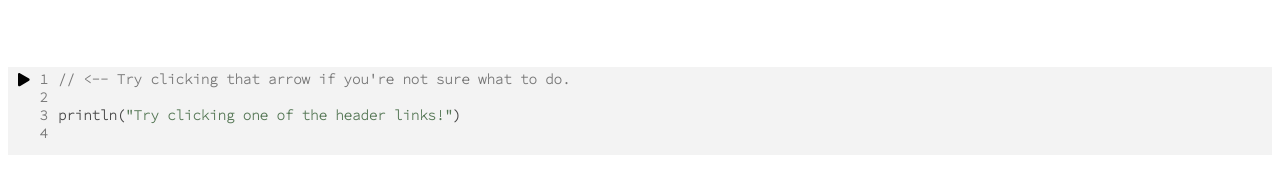
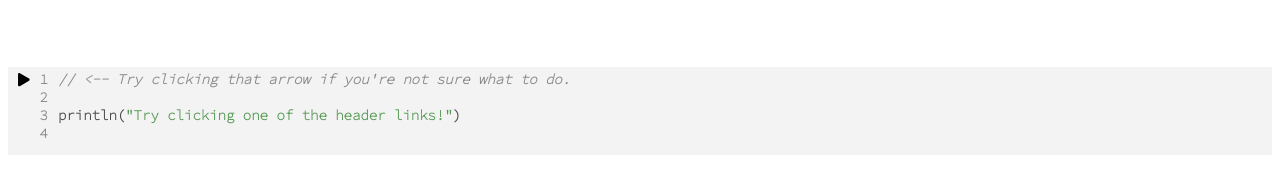
Before and after one commit to cstuartroe/teko.to, a React app: page / in a window 1280 px wide. Shown: the part 194-370 px from the top of the page. Built offline with nearby package versions, Linux system fonts and the light colour scheme; no server answers; the HTML template or start-up script is replaced by a standard one.

Commit message:
Make syntax highlighting slightly more noticeable

```diff
--- a/static/scss/main.scss
+++ b/static/scss/main.scss
@@ -1,11 +1,11 @@
 $pale_gray: #f3f3f3;
-$light_gray: #777;
+$light_gray: #888;
 $dark_gray: #444;
 $teko_hue: 204;
 $teko_blue: hsl($teko_hue, 90%, 88%);
 $teko_dark_blue: hsl($teko_hue, 90%, 75%);
 $error_red: #f00;
-$success_green: #575;
+$success_green: #595;
 $keyword_orange: #b74;
 
 @font-face {
@@ -154,6 +154,7 @@ a {
 
     .teko-comment {
       color: $light_gray;
+      font-style: italic;
     }
 
     .teko-string {
```
